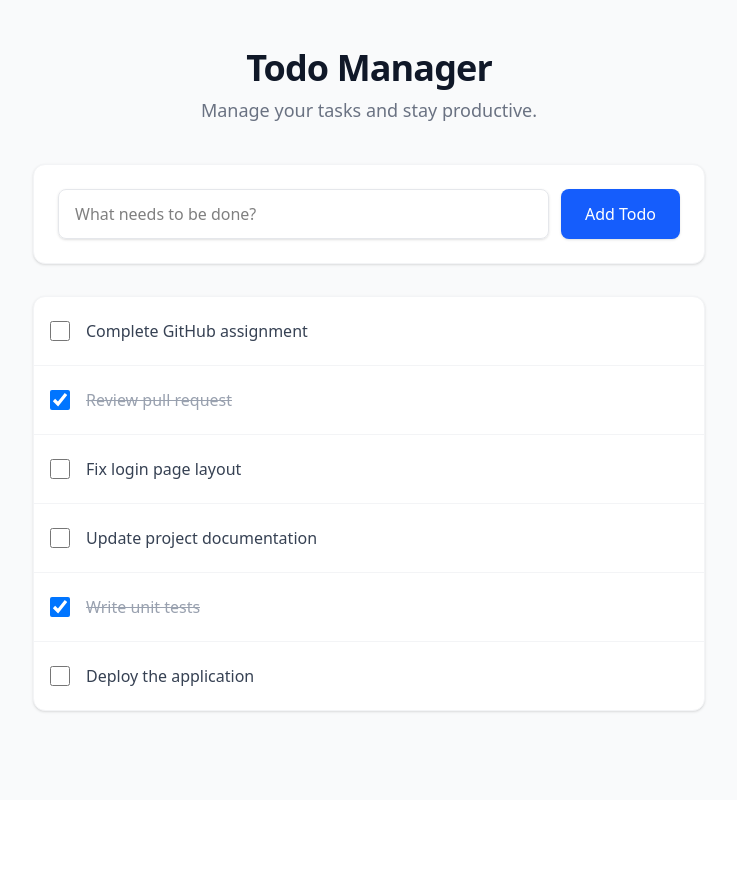
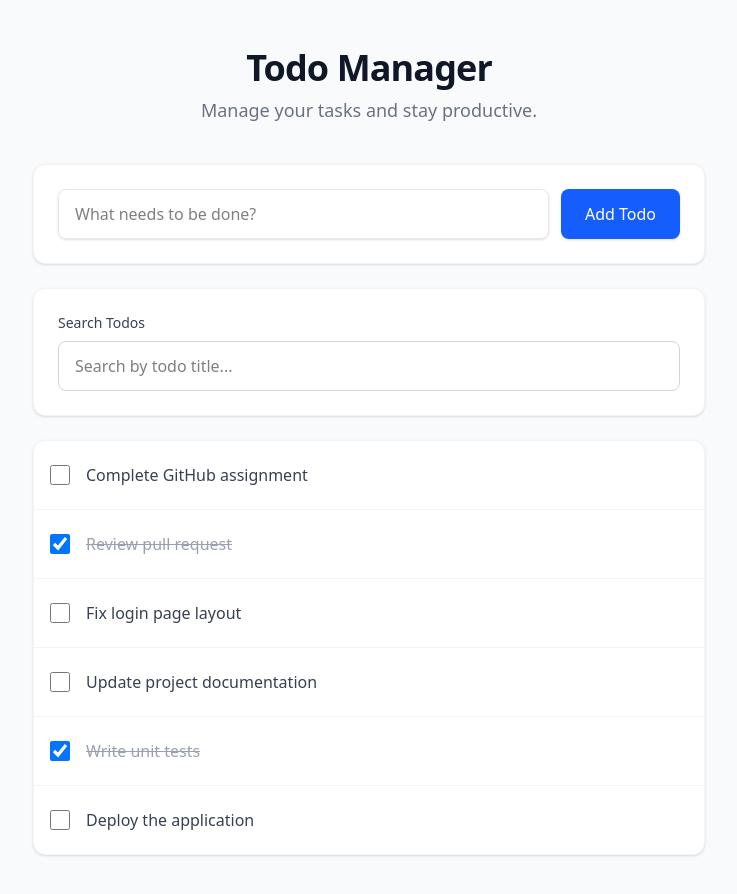
Before and after one commit to GnanyaSiri/todo-app, a React (Vite) app: page / in a window 1280 px wide. Shown: the top 894 px of the page, without its empty margins (271-1008 px from the left). Before the commit the page ends 800 px from the top, so only its background shows below. Built offline with nearby package versions, Linux system fonts and the light colour scheme.

Commit message:
feat: add todo search

```diff
--- a/src/App.jsx
+++ b/src/App.jsx
@@ -37,6 +37,7 @@ const initialTodos = [
 
 function App() {
   const [todos, setTodos] = useState(initialTodos)
+  const [searchTerm, setSearchTerm] = useState('')
 
   const addTodo = (title) => {
     const newTodo = {
@@ -50,7 +51,9 @@ function App() {
   const toggleTodo = (id) => {
     setTodos(
       todos.map((todo) =>
-        todo.id === id ? { ...todo, completed: !todo.completed } : todo
+        todo.id === id
+          ? { ...todo, completed: !todo.completed }
+          : todo
       )
     )
   }
@@ -59,27 +62,62 @@ function App() {
     setTodos(todos.filter((todo) => todo.id !== id))
   }
 
+  const filteredTodos = todos.filter((todo) =>
+    todo.title.toLowerCase().includes(searchTerm.toLowerCase())
+  )
+
   return (
     <div className="min-h-screen bg-gray-50 py-12 px-4 sm:px-6 lg:px-8">
       <div className="max-w-2xl mx-auto">
+
+        {/* Header */}
         <div className="text-center mb-10">
           <h1 className="text-4xl font-extrabold text-gray-900 tracking-tight mb-2">
             Todo Manager
           </h1>
+
           <p className="text-lg text-gray-500">
             Manage your tasks and stay productive.
           </p>
         </div>
 
-        <div className="bg-white rounded-xl shadow-sm border border-gray-100 p-6 mb-8">
+        {/* Add Todo */}
+        <div className="bg-white rounded-xl shadow-sm border border-gray-100 p-6 mb-6">
           <TodoForm onAddTodo={addTodo} />
         </div>
 
-        <TodoList
-          todos={todos}
-          onToggleTodo={toggleTodo}
-          onDeleteTodo={deleteTodo}
-        />
+        {/* Search */}
+        <div className="bg-white rounded-xl shadow-sm border border-gray-100 p-6 mb-6">
+          <label
+            htmlFor="search"
+            className="block text-sm font-medium text-gray-700 mb-2"
+          >
+            Search Todos
+          </label>
+
+          <input
+            id="search"
+            type="text"
+            placeholder="Search by todo title..."
+            value={searchTerm}
+            onChange={(e) => setSearchTerm(e.target.value)}
+            className="w-full px-4 py-3 border border-gray-300 rounded-lg focus:outline-none focus:ring-2 focus:ring-blue-500"
+          />
+        </div>
+
+        {/* Todo List */}
+        {filteredTodos.length === 0 ? (
+          <div className="text-center bg-white rounded-xl border border-gray-100 p-8 text-gray-500">
+            No Todos match your search.
+          </div>
+        ) : (
+          <TodoList
+            todos={filteredTodos}
+            onToggleTodo={toggleTodo}
+            onDeleteTodo={deleteTodo}
+          />
+        )}
+
       </div>
     </div>
   )
```
